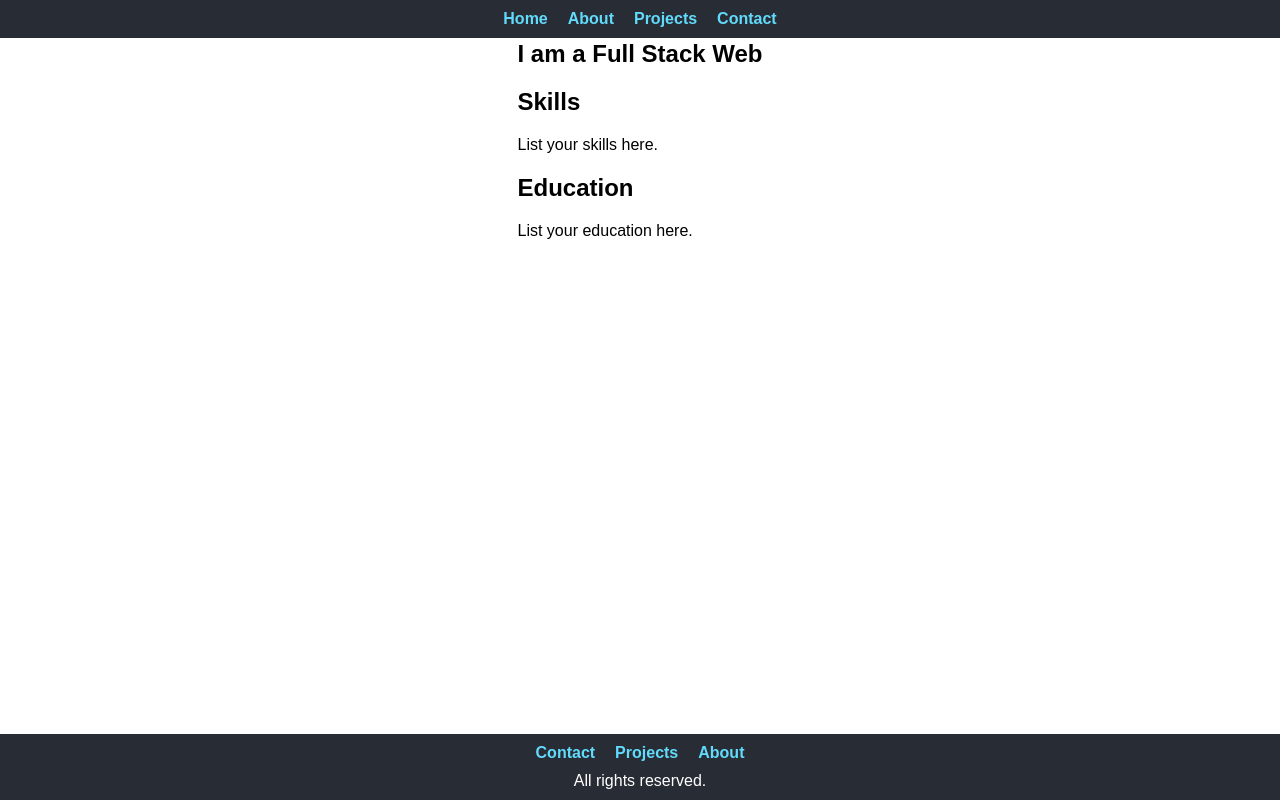
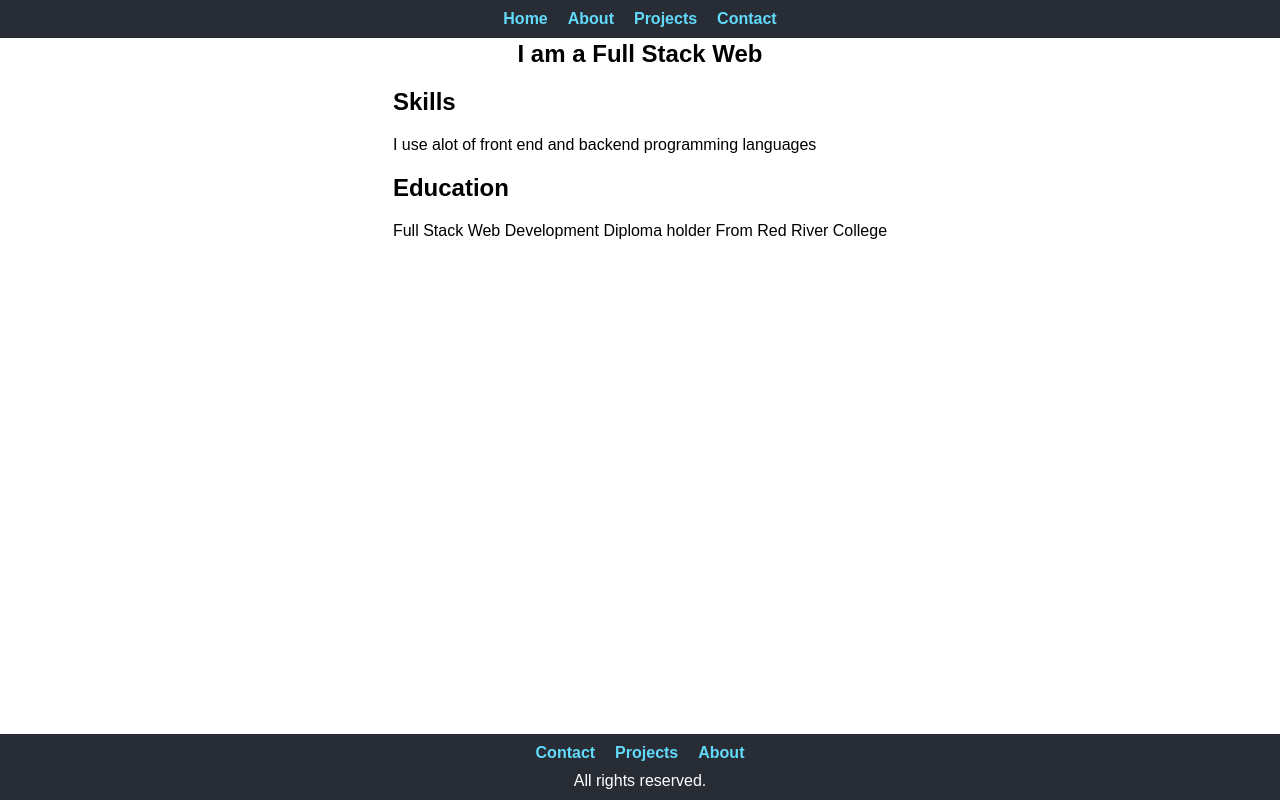
Before and after one commit to HSarao004/assignment-14, a React (Vite) app: page /about in a window 1280 px wide. Built offline with nearby package versions, Linux system fonts and the light colour scheme.

Commit message:
testing aboutPage

```diff
--- a/src/pages/AboutPage/AboutPage.tsx
+++ b/src/pages/AboutPage/AboutPage.tsx
@@ -8,11 +8,11 @@ const AboutPage = () => {
           <h1>I am a Full Stack Web</h1>
           <div>
             <h2>Skills</h2>
-            <p>List your skills here.</p>
+            <p>I use alot of front end and backend programming languages </p>
           </div>
           <div>
             <h2>Education</h2>
-            <p>List your education here.</p>
+            <p>Full Stack Web Development Diploma holder From Red River College</p>
           </div>
         </section>
       </main>
```
